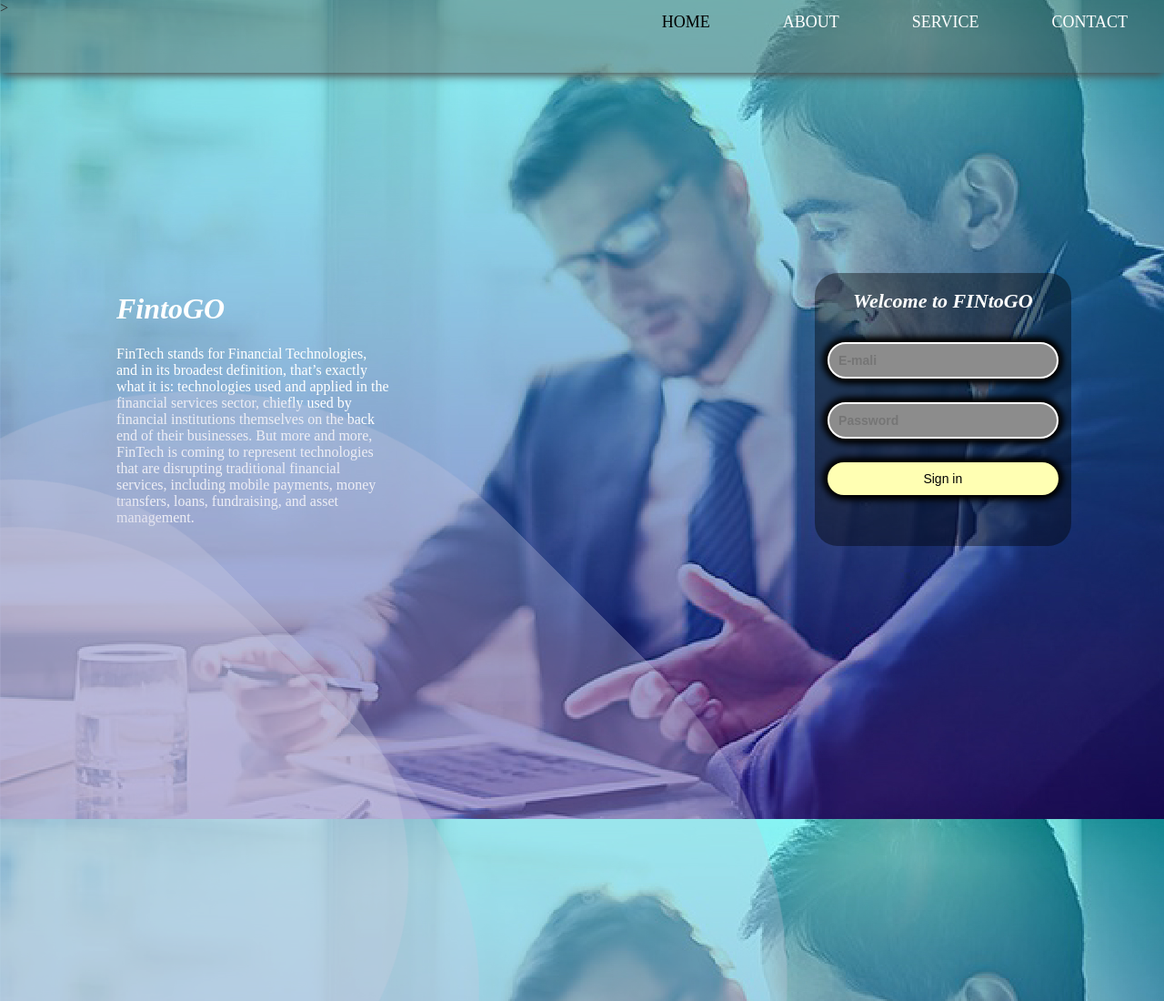
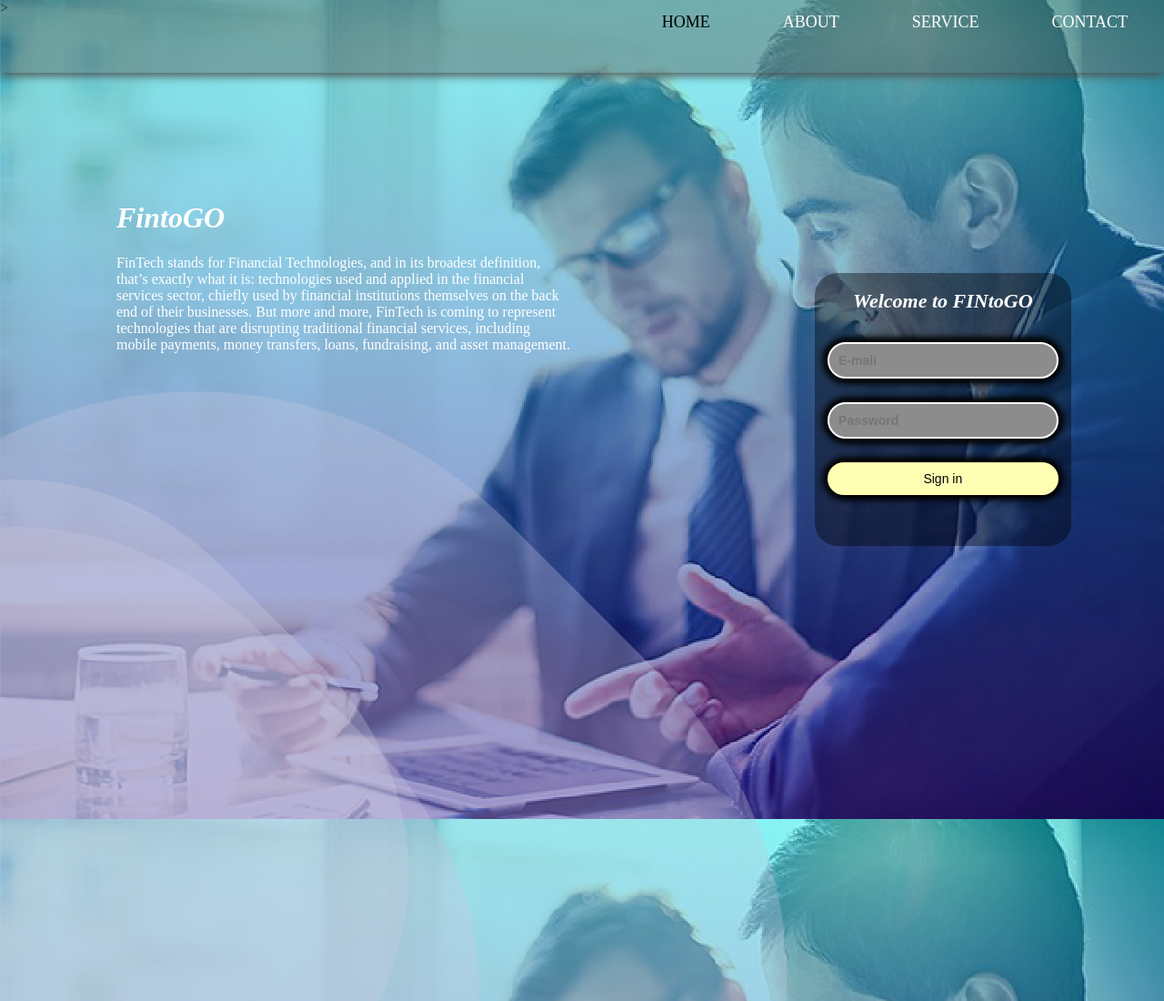
Before and after one commit to johnson44513/uidd2017, a plain HTML site: page fintech0/fintech0.html in a window 1280 px wide. Shown: the top 1100 px of the page at 91% size. Drawn offline with Linux system fonts and the light colour scheme.

Commit message:
still trying

```diff
--- a/fintech0/fintech0.css
+++ b/fintech0/fintech0.css
@@ -5,9 +5,9 @@
   .intro{
     color:#ffffff;
     position:absolute;
-    top:300px;;
+    top:200px;;
     left:10%;
-    width:300px;
+    width:500px;
   }
 
 
```
